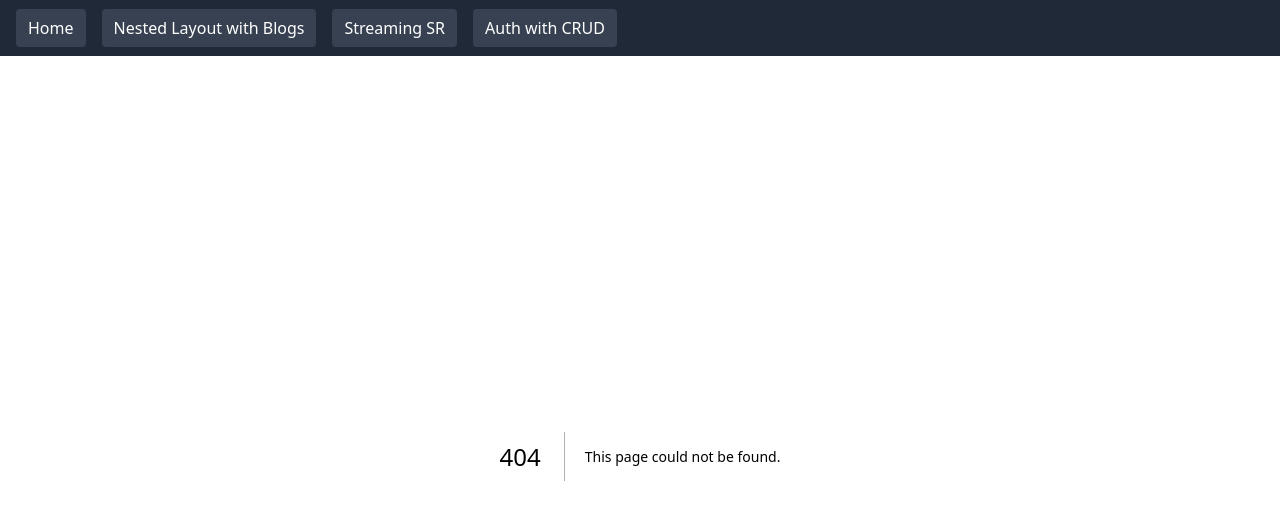
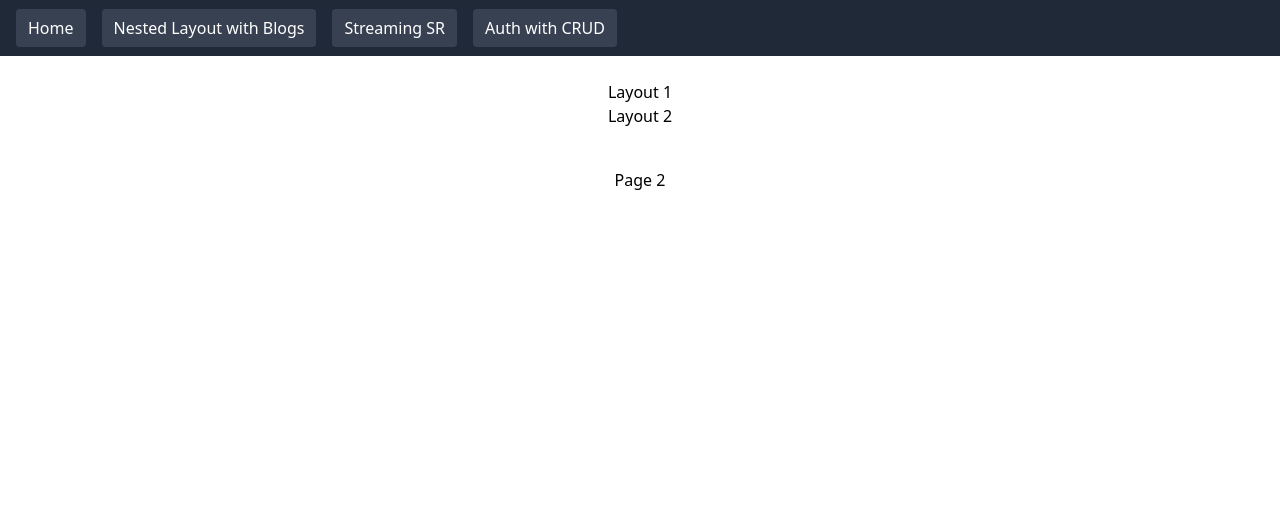
Before and after one commit to chemitaro/RSC-SUPABASE, a Next.js app: page /nested-layout/second in a window 1280 px wide. Before the commit this address had no page. Shown: the top 520 px of the page. Built offline with nearby package versions, Linux system fonts and the light colour scheme.

Commit message:
Add second layout and page components

```diff
--- /dev/null
+++ b/app/nested-layout/second/layout.tsx
@@ -0,0 +1,12 @@
+export default function SecondLayout({
+  children,
+}: {
+  children: React.ReactNode
+}) {
+  return (
+    <>
+      <p>Layout 2</p>
+      {children}
+    </>
+  )
+}
--- /dev/null
+++ b/app/nested-layout/second/page.tsx
@@ -0,0 +1,7 @@
+export default function SecondPage() {
+  return (
+    <div className="m-10 text-center">
+      <p>Page 2</p>
+    </div>
+  )
+}
```
